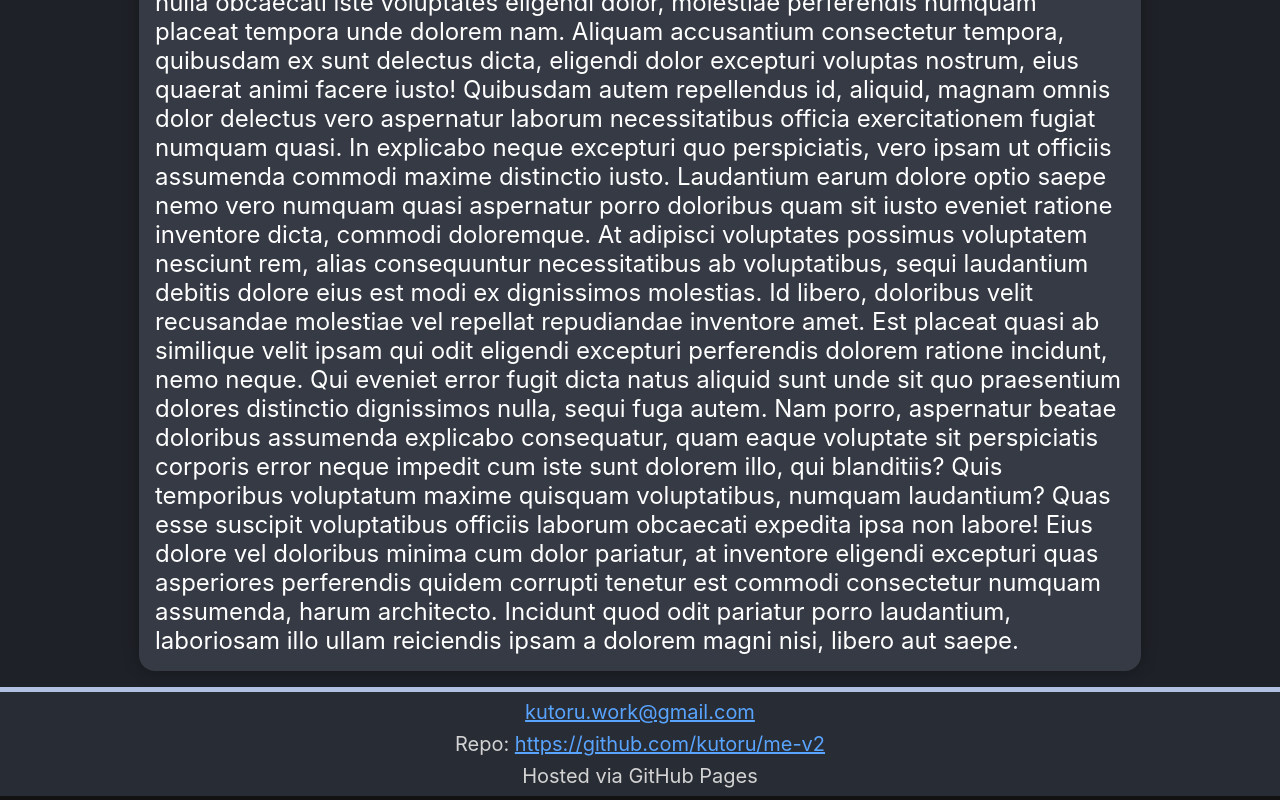
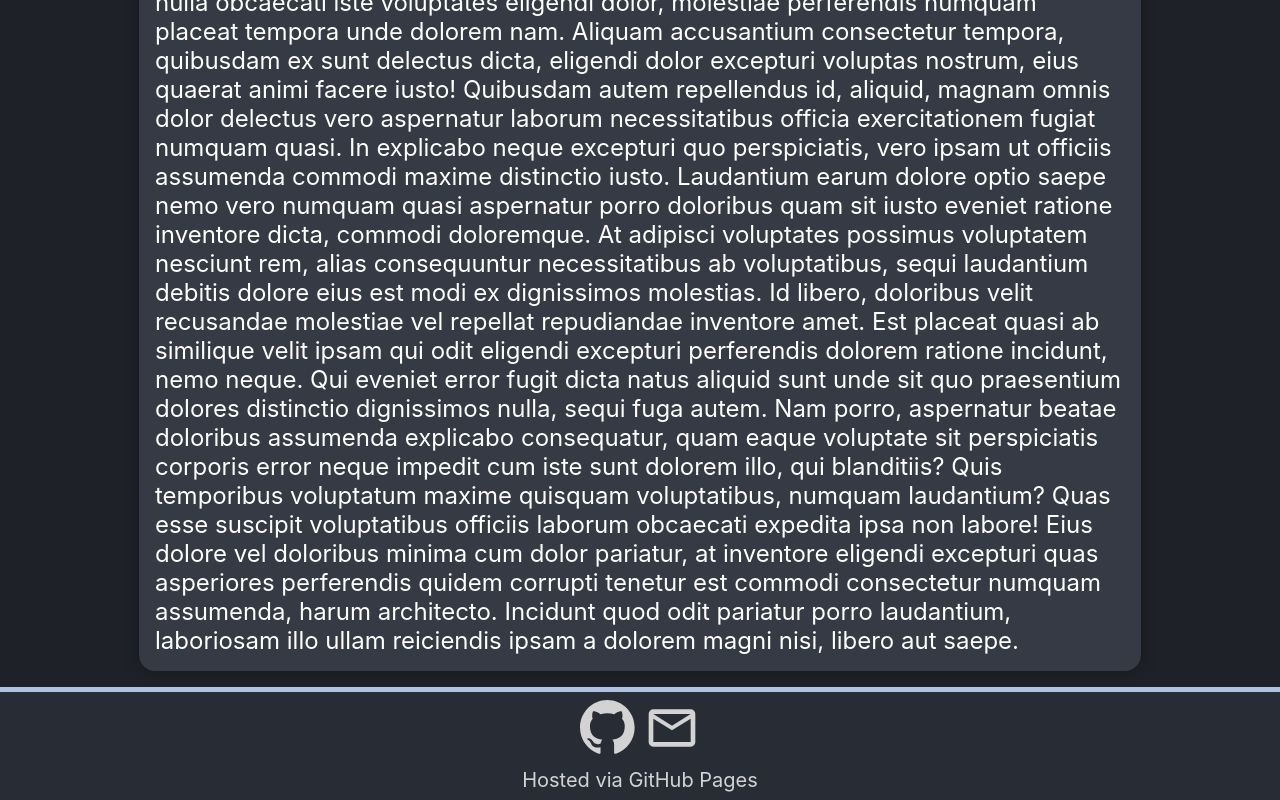
Before and after one commit to kutoru/me-v2, a React (Create React App) app: page / in a window 1280 px wide. Shown: the part 828-1628 px from the top of the page. Built offline with nearby package versions, Linux system fonts and the light colour scheme.

Commit message:
Add icons to footer

```diff
--- a/src/components/Footer/Footer.css
+++ b/src/components/Footer/Footer.css
@@ -12,8 +12,30 @@
   box-shadow: 0 0 10px 0px var(--fg-color-sec);
 }
 
-.footer-item {
+.footer-item-text {
   font-size: var(--font-size-sm);
   color: lightgray;
   margin: var(--spacing-sm);
+  margin-top: 0;
 }
+
+.footer-item-icon {
+  margin: var(--spacing-sm);
+  display: inline-block;
+}
+
+.footer > .footer-item-icon:nth-child(2) {
+  margin-right: 0;
+}
+
+.icon {
+  cursor: pointer;
+  width: 3.5rem;
+  height: 3.5rem;
+  fill: lightgray;
+  transition: fill 100ms ease-in-out;
+}
+
+.icon:hover {
+  fill: gray;
+}
--- a/src/components/Footer/Footer.tsx
+++ b/src/components/Footer/Footer.tsx
@@ -1,19 +1,22 @@
 import "./Footer.css";
+import { ReactComponent as IconGitHub } from "./github.svg";
+import { ReactComponent as IconMail } from "./mail.svg";
 
 export default function Footer() {
   return (
     <div className="footer">
       <div className="separator-big" />
-      <div className="footer-item">
-        <a href="mailto:kutoru.work@gmail.com">kutoru.work@gmail.com</a>
-      </div>
-      <div className="footer-item">
-        Repo:{" "}
+      <div className="footer-item-icon">
         <a href="https://github.com/kutoru/me-v2">
-          https://github.com/kutoru/me-v2
+          <IconGitHub className="icon" />
         </a>
       </div>
-      <div className="footer-item">Hosted via GitHub Pages</div>
+      <div className="footer-item-icon">
+        <a href="mailto:kutoru.work@gmail.com">
+          <IconMail className="icon" />
+        </a>
+      </div>
+      <div className="footer-item-text">Hosted via GitHub Pages</div>
     </div>
   );
 }
--- /dev/null
+++ b/src/react-app-env.d.ts
@@ -0,0 +1 @@
+/// <reference types="react-scripts" />
```
Also changed, not shown: src/components/Footer/github.svg (added), src/components/Footer/mail.svg (added).
